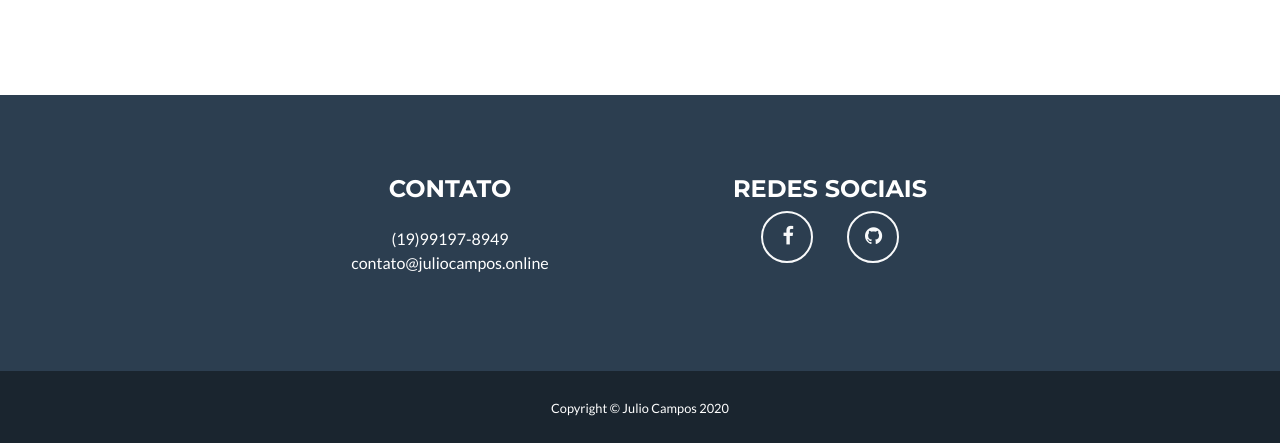
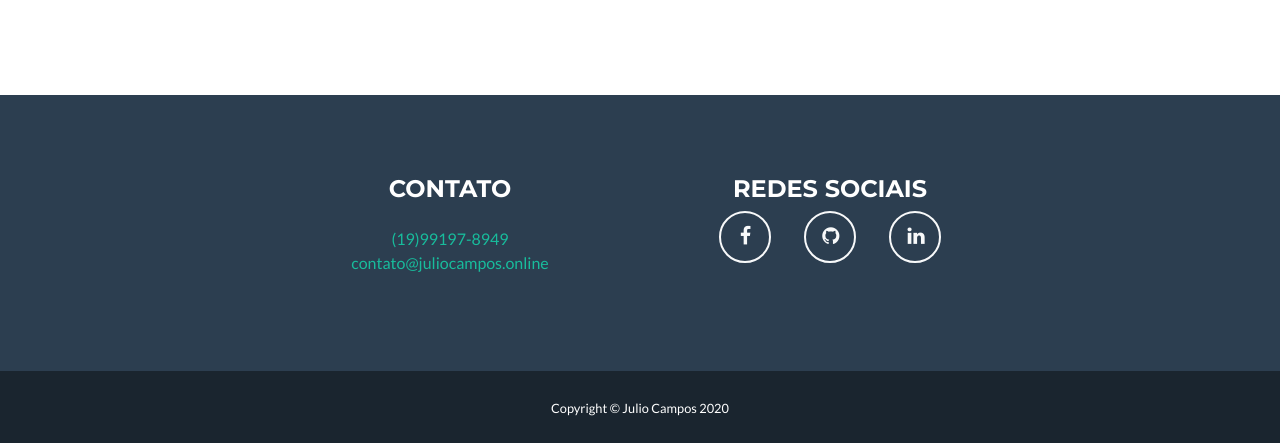
Before and after one commit to JuulioCampos/Portfolio, a PHP site: the page made by index.php in a window 1280 px wide. Shown: the part 2840-3283 px from the top of the page. Run offline with PHP 8.4, Linux system fonts and the light colour scheme; data comes from the database, SQL or seed files in the repository; some libraries are stand-ins or nearby versions.

Commit message:
Add files via upload
Atualização, correção do bug do email, onde qualquer email poderia ser enviado para contato, até msm nulo.
Correção dos links das redes sociais.
correção do login aonde aparecia uma mensagem rapida de erro.

```diff
--- /dev/null
+++ b/assets/bootstrap/main.css
@@ -0,0 +1,10 @@
+@media screen and (max-width: 992px){
+    .nav-link.py-3.px-0.px-lg-3.rounded.js-scroll-trigger{
+        color: #18bc9c !important;
+        text-align: center;
+    }
+    .navbar-collapse.collapse.show {
+        width: 100%;
+        background-color: #2c3e50;
+    }
+}
--- a/controls/conexao.php
+++ b/controls/conexao.php
@@ -1,9 +1,9 @@
 <?php
 
-    function novaConexao($banco = 'jpserr41_Portfolio'){
+    function novaConexao($banco = 'Portfolio'){
         $servidor = 'localhost';
-        $usuario = 'jpserr41_root';
-        $senha = 'Social07.';
+        $usuario = 'root';
+        $senha = '';
 
         $conexao = new mysqli($servidor, $usuario, $senha, $banco);
 
--- a/index.php
+++ b/index.php
@@ -4,8 +4,10 @@
 <head>
     <meta charset="utf-8">
     <meta name="viewport" content="width=device-width, initial-scale=1.0, shrink-to-fit=no">
-    <title>WEB-DEV Julio Campos</title>
-    <meta name="description" content="Olá, me chamo Julio Campos e sou estudante de desenvolvimento de sistemas.">
+    <title>Web Dev - Julio Campos</title>
+    <meta name="keywords" content="Portfolio, Desenvolvedor, Dev-web, Dev web, web developer, desenvolvedor web, web, criação de sites, desenvolvimento de site, site creator, site dev, criação de site, Julio, Campos, Julio Campos, desenvolver site" />
+    <meta name="author" content="Julio Campos" />
+    <meta name="description" content="Está precisando de um site ou app ? Entre e faça um orçamento. Estou pronto para atende-lo.">
     <link rel="icon" type="image/png" sizes="256x256" href="assets/img/profile.png">
     <link rel="icon" type="image/png" sizes="256x256" href="assets/img/profile.png">
     <link rel="icon" type="image/png" sizes="256x256" href="assets/img/profile.png">
@@ -16,6 +18,7 @@
     <link rel="stylesheet" href="https://fonts.googleapis.com/css?family=Lato:400,700,400italic,700italic">
     <link rel="stylesheet" href="https://cdnjs.cloudflare.com/ajax/libs/font-awesome/4.7.0/css/font-awesome.min.css">
     <link rel="stylesheet" href="https://cdnjs.cloudflare.com/ajax/libs/animate.css/3.5.2/animate.min.css">
+    <link rel="stylesheet" href="assets\bootstrap\main.css">
 
 <script type="text/javascript">
     function verifica() {
@@ -65,14 +68,14 @@ function mphone(v) {
 
 <body id="page-top">
     <nav class="navbar navbar-light navbar-expand-lg fixed-top bg-secondary text-uppercase" id="mainNav" style="height: 59px;">
-        <div class="container"><a class="navbar-brand d-flex justify-content-start js-scroll-trigger" href="#page-top" style="width: 210px;font-size: 18px;">Julio Campos - DEV WEB</a><button data-toggle="collapse" data-target="#navbarResponsive" class="navbar-toggler navbar-toggler-right text-uppercase bg-primary text-white rounded"
+        <div class="container"><a class="navbar-brand d-flex justify-content-start js-scroll-trigger" href="#page-top" style="width: 210px;font-size: 18px;" data-bs-hover-animate="pulse">Julio Campos - WEB DEV</a><button data-toggle="collapse" data-target="#navbarResponsive" class="navbar-toggler navbar-toggler-right text-uppercase bg-primary text-white rounded"
                 data-bs-hover-animate="rubberBand" aria-controls="navbarResponsive" aria-expanded="false" aria-label="Toggle navigation"><i class="fa fa-bars"></i></button>
             <div class="collapse navbar-collapse" id="navbarResponsive">
-                <ul class="nav navbar-nav ml-auto">
-                    <li class="nav-item mx-0 mx-lg-1" role="presentation"><a class="nav-link py-3 px-0 px-lg-3 rounded js-scroll-trigger" href="#">home</a></li>
-                    <li class="nav-item mx-0 mx-lg-1" role="presentation"><a class="nav-link py-3 px-0 px-lg-3 rounded js-scroll-trigger" href="#portfolio">Portfolio</a></li>
-                    <li class="nav-item mx-0 mx-lg-1" role="presentation"><a class="nav-link py-3 px-0 px-lg-3 rounded js-scroll-trigger" href="#about">Sobre</a></li>
-                    <li class="nav-item mx-0 mx-lg-1" role="presentation"><a class="nav-link py-3 px-0 px-lg-3 rounded js-scroll-trigger" href="#contact">contato</a></li>
+                <ul style="font-family: Montserrat; color: #20c997"class="nav navbar-nav ml-auto">
+                    <li class="nav-item mx-0 mx-lg-1" role="presentation"><a class="nav-link py-3 px-0 px-lg-3 rounded js-scroll-trigger" href="#page-top" data-bs-hover-animate="pulse">home</a></li>
+                    <li class="nav-item mx-0 mx-lg-1" role="presentation"><a class="nav-link py-3 px-0 px-lg-3 rounded js-scroll-trigger" href="#portfolio" data-bs-hover-animate="pulse">Portfolio</a></li>
+                    <li class="nav-item mx-0 mx-lg-1" role="presentation"><a class="nav-link py-3 px-0 px-lg-3 rounded js-scroll-trigger" href="#about" data-bs-hover-animate="pulse">Sobre</a></li>
+                    <li class="nav-item mx-0 mx-lg-1" role="presentation"><a class="nav-link py-3 px-0 px-lg-3 rounded js-scroll-trigger" href="#contact" data-bs-hover-animate="pulse">contato</a></li>
                 </ul>
             </div>
         </div>
@@ -112,9 +115,9 @@ function mphone(v) {
                     $conexao->close();
 
                 foreach($projetos as $projeto   ):?>
-                <div class="shadow-sm p-3 col-md-6 col-lg-4">
+                <div class="shadow-sm p-3 col-md-6 col-lg-4" data-bs-hover-animate="pulse">
                    <center> <label class="text-justify"><?= $projeto['titulo'];?></label></center>
-                    <a class="d-block mx-auto portfolio-item" data-toggle="modal" href="#portfolio-modal-1">
+                    <a class="d-block mx-auto portfolio-item" data-toggle="modal" href="#portfolio-modal-<?= $projeto['id'];?>">
                         <div class="d-flex portfolio-item-caption position-absolute h-100 w-100">
                             <div class="my-auto portfolio-item-caption-content w-100 text-center text-white"><i class="fa fa-search-plus fa-3x"></i></div>
                         </div><img width="100%"  class="img-fluid" src="assets\img\portfolio\<?= $projeto['img'];?>"></a>
@@ -149,19 +152,19 @@ function mphone(v) {
                 <div class="col-lg-8 mx-auto">
                     <form action="controls\enviar_email.php" mathod="REQUEST" id="contactForm" name="sentMessage" novalidate="novalidate">
                         <div class="control-group">
-                            <div class="form-group floating-label-form-group controls mb-0 pb-2"><label>Nome</label><input class="form-control" type="text" id="name" required="" placeholder="Nome" autocomplete="on" inputmode="latin-name" name="nome"><small class="form-text text-danger help-block"></small></div>
+                            <div class="form-group floating-label-form-group controls mb-0 pb-2"><label>Nome</label><input required class="form-control" type="text" id="name"  placeholder="Nome" autocomplete="on" inputmode="latin-name" name="nome"><small class="form-text text-danger help-block"></small></div>
                         </div>
                         <div class="control-group">
-                            <div class="form-group floating-label-form-group controls mb-0 pb-2"><label>Email </label><input class="form-control" type="email" id="email" required="" onblur="checarEmail();" placeholder="Email " inputmode="email" name="email"><small class="form-text text-danger help-block"></small></div>
+                            <div class="form-group floating-label-form-group controls mb-0 pb-2"><label>Email </label><input required class="form-control" type="email" id="email"  onblur="checarEmail();" placeholder="Email " inputmode="email" name="email"><small class="form-text text-danger help-block"></small></div>
                         </div>
                         <div class="control-group">
-                            <div  class="form-group floating-label-form-group controls mb-0 pb-2"><label>Telefone / WhatsApp</label><input  onkeypress="mask(this, mphone);" id="phone" class="form-control" type="tel" required="" placeholder="Telefone / WhatsApp" inputmode="tel" name="telefone"><small class="form-text text-danger help-block"></small></div>
+                            <div  class="form-group floating-label-form-group controls mb-0 pb-2"><label>Telefone / WhatsApp</label><input required  onkeypress="mask(this, mphone);" id="phone" class="form-control" type="tel" placeholder="Telefone / WhatsApp" inputmode="tel" name="telefone"><small class="form-text text-danger help-block"></small></div>
                         </div>
                         <div class="control-group">
-                            <div class="form-group floating-label-form-group controls mb-5 pb-2"><textarea class="form-control" id="message" required="" placeholder="Mensagem" rows="5" name="mensagem"></textarea><small class="form-text text-danger help-block"></small></div>
+                            <div class="form-group floating-label-form-group controls mb-5 pb-2"><textarea required class="form-control" id="message"  placeholder="Mensagem" rows="5" name="mensagem"></textarea><small class="form-text text-danger help-block"></small></div>
                         </div>
                         <div id="success"></div>
-                        <div class="d-flex justify-content-center align-items-center form-group"><button class="btn btn-primary d-flex justify-content-center align-items-center btn-xl" id="sendMessageButton" type="submit">ENVIAR</button></div>
+                        <div class="d-flex justify-content-center align-items-center form-group"><button class="btn btn-primary d-flex justify-content-center align-items-center btn-xl" id="sendMessageButton" type="submit" data-bs-hover-animate="pulse">ENVIAR</button></div>
                     </form>
                 </div>
             </div>
@@ -172,15 +175,18 @@ function mphone(v) {
             <div class="row">
                 <div class="col-md-4 offset-xl-2 mb-5 mb-lg-0">
                     <h4 class="text-uppercase mb-4">Contato</h4>
-                    <p>(19)99197-8949<br>contato@juliocampos.online</p>
+                    <p><a href="tel:+5519991978949">(19)99197-8949</a><br><a href="mailto:julio.campos2@fatec.sp.gov.br">contato@juliocampos.online</a></p>
                 </div>
                 <div class="col-md-4 offset-xl-0 mb-5 mb-lg-0">
                     <h4 class="text-uppercase">Redes sociais</h4>
                     <ul class="list-inline">
-                        <li class="list-inline-item"><a class="btn btn-outline-light btn-social text-center rounded-circle" role="button" data-bs-hover-animate="swing" href="https://github.com/JuulioCampos/"><i class="fa fa-facebook fa-fw" data-bs-hover-animate="swing"></i></a></li>
+                        <li class="list-inline-item"><a class="btn btn-outline-light btn-social text-center rounded-circle" role="button" data-bs-hover-animate="swing" href="https://www.facebook.com/JuuulioCampos"><i class="fa fa-facebook fa-fw" data-bs-hover-animate="swing"></i></a></li>
                         <li class="list-inline-item"></li>
                         <li class="list-inline-item"></li>
-                        <li class="list-inline-item"><a class="btn btn-outline-light btn-social text-center rounded-circle" role="button" data-bs-hover-animate="swing" href="https://www.facebook.com/JuuulioCampos"><i class="fa fa-github fa-fw" data-bs-hover-animate="swing"></i></a></li>
+                        <li class="list-inline-item"><a class="btn btn-outline-light btn-social text-center rounded-circle" role="button" data-bs-hover-animate="swing" href="https://github.com/JuulioCampos/"><i class="fa fa-github fa-fw" data-bs-hover-animate="swing"></i></a></li>
+                        <li class="list-inline-item"></li>
+                        <li class="list-inline-item"></li>
+                        <li class="list-inline-item"><a class="btn btn-outline-light btn-social text-center rounded-circle" role="button" data-bs-hover-animate="swing" href="https://www.linkedin.com/in/juuliocampos/"><i class="fa fa-linkedin fa-fw" data-bs-hover-animate="swing"></i></a></li>
                     </ul>
                 </div>
                 <div class="clearfix"></div>
@@ -195,7 +201,7 @@ function mphone(v) {
     </div>
     <div class="d-lg-none scroll-to-top position-fixed rounded"><a class="d-block js-scroll-trigger text-center text-white rounded" href="#page-top"><i class="fa fa-chevron-up"></i></a></div>
         <?php foreach($projetos as $projeto   ):?>
-        <div class="modal text-center" role="dialog" tabindex="-1" id="portfolio-modal-1">
+        <div class="modal text-center" role="dialog" tabindex="-1" id="portfolio-modal-<?= $projeto['id'];?>">
             <div class="modal-dialog modal-lg" role="document">
                 <div class="modal-content">
                     <div class="modal-header"><button type="button" class="close" data-dismiss="modal" aria-label="Close"><span aria-hidden="true">×</span></button></div>
@@ -211,7 +217,7 @@ function mphone(v) {
                         </div>
                     </div>
                     <div class="modal-footer pb-5"><a class="btn btn-primary btn-lg mx-auto rounded-pill portfolio-modal-dismiss "    data-dismiss="modal" role="button" aria-label="Close"><i class="fa fa-close"></i>&nbsp;Fechar Projeto</a><a class="btn btn-primary btn-lg mx-auto rounded-pill portfolio-modal-dismiss" role="button"
-                            href="http://www.github.com/juuliocampos"><i class="fa fa-check"></i>&nbsp;Visualizar Projeto</a></div>
+                            href="http://<?= $projeto['link'];?>" target="_blank" ><i class="fa fa-check" data-bs-hover-animate="pulse"></i>&nbsp;Visualizar Projeto</a></div>
                 </div>
             </div>
         </div>
```
Also changed, not shown: controls/enviar_email.php (+12 -6 lines), controls/login (1).php (added, +45 -0 lines), assets/img/portfolio/Algo.jpeg (added).
